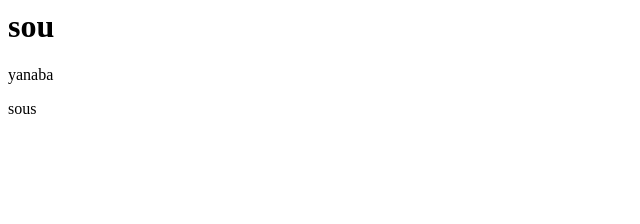
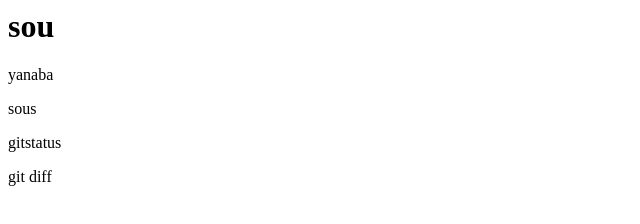
Before and after one commit to soy0416/back, a plain HTML site: page index.html in a window 1280 px wide. Shown: the whole page, without its empty margins (0-640 px from the left). Drawn offline with Linux system fonts and the light colour scheme.

Commit message:
git diffを追記

```diff
--- a/index.html
+++ b/index.html
@@ -1,3 +1,5 @@
 <h1>sou</h1>
 <p>yanaba</p>
 <p>sous</p>
+<p>gitstatus</p>
+<p>git diff</p>
```
